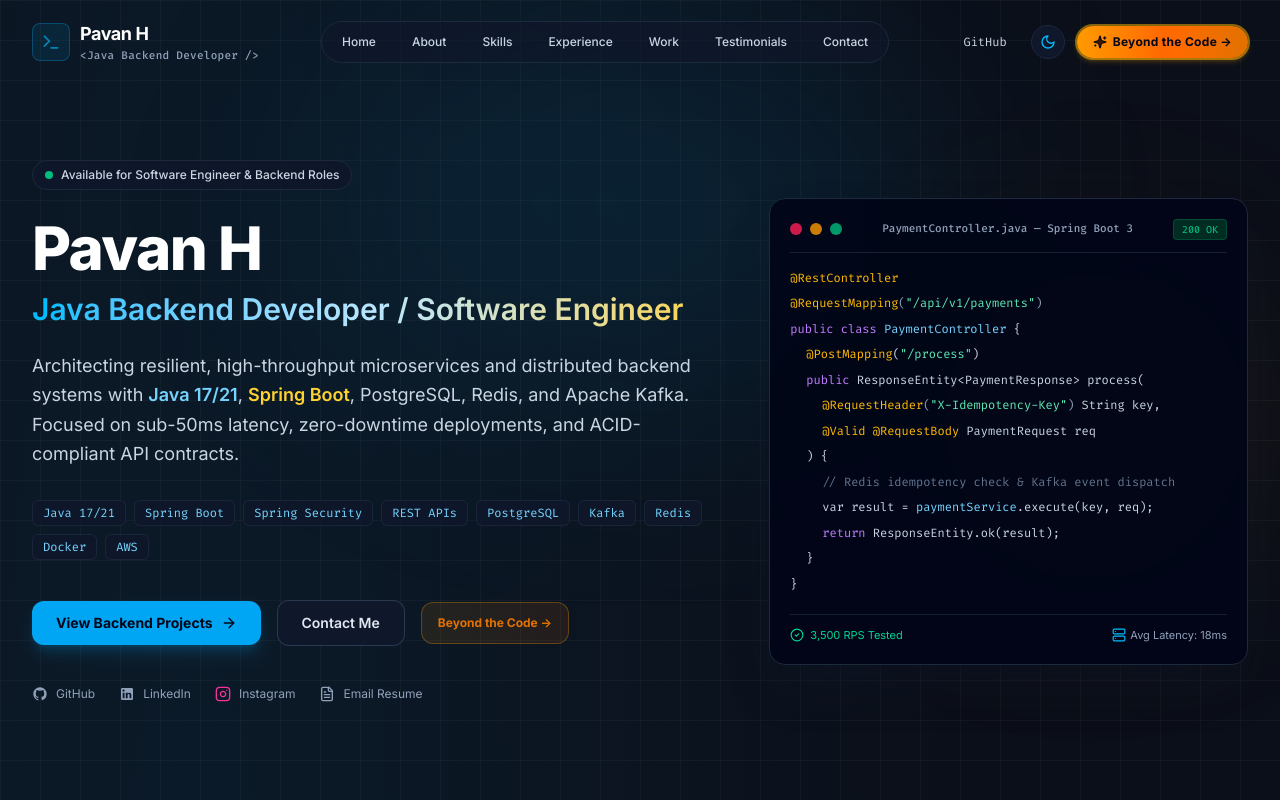
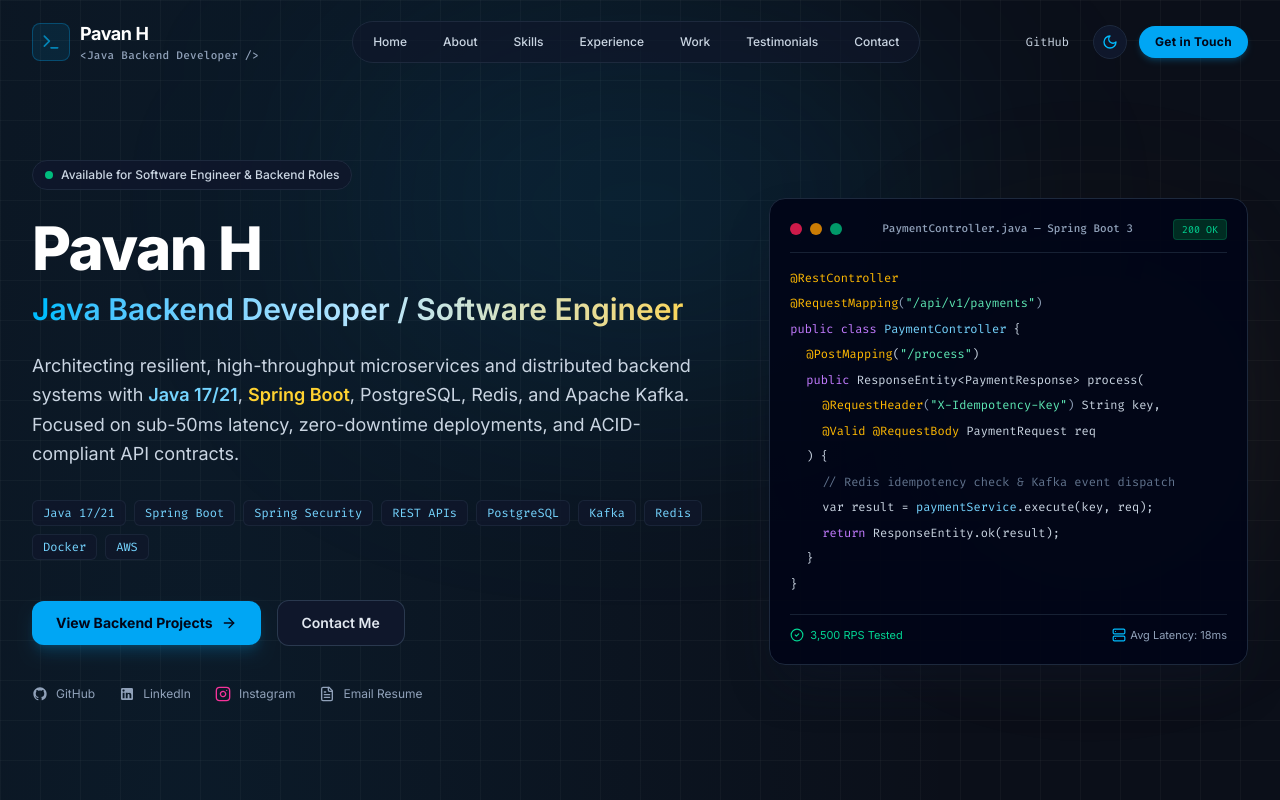
Before and after one commit to pavanhGit/pavan-portfolio, a React (Vite) app: page / in a window 1280 px wide. Shown: the top 800 px of the page. Built offline with nearby package versions, Linux system fonts and the light colour scheme.

Commit message:
Remove Beyond the Code section and buttons, update contact details and social links

```diff
--- a/src/App.jsx
+++ b/src/App.jsx
@@ -7,11 +7,9 @@ import TimelineSection from './components/TimelineSection';
 import ProjectsSection from './components/ProjectsSection';
 import TestimonialsSection from './components/TestimonialsSection';
 import ContactSection from './components/ContactSection';
-import BeyondTheCodeWorld from './components/BeyondTheCodeWorld';
 import Footer from './components/Footer';
 
 export default function App() {
-  const [isAdventureMode, setIsAdventureMode] = useState(false);
   const [theme, setTheme] = useState(() => {
     return localStorage.getItem('pavan_portfolio_theme') || 'dark';
   });
@@ -20,56 +18,37 @@ export default function App() {
     localStorage.setItem('pavan_portfolio_theme', theme);
   }, [theme]);
 
-  const toggleWorldMode = () => {
-    setIsAdventureMode((prev) => !prev);
-    window.scrollTo({ top: 0, behavior: 'smooth' });
-  };
-
   const toggleTheme = () => {
     setTheme((prev) => (prev === 'dark' ? 'light' : 'dark'));
   };
 
   return (
     <div
-      className={`min-h-screen world-transition selection:bg-amber-500 selection:text-slate-950 ${
-        isAdventureMode
-          ? 'grid-bg-adventure text-slate-100'
-          : theme === 'light'
+      className={`min-h-screen world-transition selection:bg-sky-500 selection:text-slate-950 ${
+        theme === 'light'
           ? 'grid-bg-engineering-light text-slate-800'
           : 'grid-bg-engineering text-slate-100'
       }`}
     >
       {/* Sticky Top Header Navigation */}
       <Navbar
-        isAdventureMode={isAdventureMode}
-        onToggleMode={toggleWorldMode}
         theme={theme}
         onToggleTheme={toggleTheme}
       />
 
-      {/* Main Dual-World Experience View */}
+      {/* Main Experience View */}
       <main>
-        {isAdventureMode ? (
-          <BeyondTheCodeWorld onBackToEngineering={toggleWorldMode} />
-        ) : (
-          <>
-            <HeroSection onToggleMode={toggleWorldMode} theme={theme} />
+        <HeroSection theme={theme} />
         <AboutSection theme={theme} />
         <SkillsSection theme={theme} />
         <TimelineSection theme={theme} />
         <ProjectsSection theme={theme} />
         <TestimonialsSection theme={theme} />
         <ContactSection theme={theme} />
-          </>
-        )}
       </main>
 
       {/* Global Footer */}
-      <Footer
-        isAdventureMode={isAdventureMode}
-        onToggleMode={toggleWorldMode}
-        theme={theme}
-      />
+      <Footer theme={theme} />
     </div>
   );
 }
--- a/src/components/HeroSection.jsx
+++ b/src/components/HeroSection.jsx
@@ -3,7 +3,7 @@ import { ShieldCheck, ArrowRight, FileText, Server, Database, Cpu, Terminal, Che
 import { GithubIcon, LinkedinIcon, InstagramIcon } from './BrandIcons';
 import { personalInfo } from '../data/portfolioData';
 
-export default function HeroSection({ onToggleMode, theme }) {
+export default function HeroSection({ theme }) {
   const isLight = theme === 'light';
 
   return (
@@ -106,13 +106,6 @@ export default function HeroSection({ onToggleMode, theme }) {
               >
                 <span>Contact Me</span>
               </a>
-
-              <button
-                onClick={onToggleMode}
-                className="px-4 py-3 rounded-xl bg-gradient-to-r from-amber-500/10 to-orange-500/10 border border-amber-500/30 text-amber-600 dark:text-amber-300 hover:text-amber-700 text-xs font-bold flex items-center space-x-1.5 transition-all hover:border-amber-400/60 cursor-pointer"
-              >
-                <span>Beyond the Code →</span>
-              </button>
             </div>
 
             {/* Social & Resume Links */}
--- a/src/components/Navbar.jsx
+++ b/src/components/Navbar.jsx
@@ -1,8 +1,8 @@
 import React, { useState, useEffect } from 'react';
-import { Menu, X, Compass, Code, Terminal, Sparkles, FileText, Send, Sun, Moon } from 'lucide-react';
+import { Menu, X, Terminal, Sun, Moon } from 'lucide-react';
 import { personalInfo } from '../data/portfolioData';
 
-export default function Navbar({ isAdventureMode, onToggleMode, theme, onToggleTheme }) {
+export default function Navbar({ theme, onToggleTheme }) {
   const [scrolled, setScrolled] = useState(false);
   const [mobileMenuOpen, setMobileMenuOpen] = useState(false);
 
@@ -30,9 +30,7 @@ export default function Navbar({ isAdventureMode, onToggleMode, theme, onToggleT
     <header
       className={`fixed top-0 left-0 right-0 z-50 transition-all duration-300 ${
         scrolled
-          ? isAdventureMode
-            ? 'bg-[#09090b]/90 backdrop-blur-md border-b border-amber-500/20 py-3 shadow-lg shadow-amber-950/20'
-            : isLight
+          ? isLight
             ? 'bg-white/90 backdrop-blur-md border-b border-slate-200 py-3 shadow-md shadow-slate-200/50'
             : 'bg-[#0b0f19]/90 backdrop-blur-md border-b border-slate-800/80 py-3 shadow-lg shadow-black/40'
           : 'bg-transparent py-5'
@@ -48,41 +46,34 @@ export default function Navbar({ isAdventureMode, onToggleMode, theme, onToggleT
           >
             <div
               className={`p-2 rounded-lg transition-colors ${
-                isAdventureMode
-                  ? 'bg-amber-500/10 text-amber-400 group-hover:bg-amber-500/20 border border-amber-500/30'
-                  : isLight
+                isLight
                   ? 'bg-sky-500/10 text-sky-600 group-hover:bg-sky-500/20 border border-sky-500/30'
                   : 'bg-sky-500/10 text-sky-400 group-hover:bg-sky-500/20 border border-sky-500/30'
               }`}
             >
-              {isAdventureMode ? (
-                <Compass className="w-5 h-5 animate-pulse-amber" />
-              ) : (
               <Terminal className="w-5 h-5 animate-pulse-cyan" />
-              )}
             </div>
             <div>
               <span
                 className={`text-lg font-bold tracking-tight transition-colors ${
-                  isLight && !isAdventureMode
+                  isLight
                     ? 'text-slate-900 group-hover:text-sky-600'
-                    : 'text-white group-hover:text-amber-400'
+                    : 'text-white group-hover:text-sky-300'
                 }`}
               >
                 {personalInfo.name}
               </span>
               <span
                 className={`block text-[11px] code-font font-medium tracking-wide ${
-                  isLight && !isAdventureMode ? 'text-slate-500' : 'text-slate-400'
+                  isLight ? 'text-slate-500' : 'text-slate-400'
                 }`}
               >
-                {isAdventureMode ? '// Beyond the Code' : '<Java Backend Developer />'}
+                &lt;Java Backend Developer /&gt;
               </span>
             </div>
           </a>
 
           {/* Desktop Navigation Links */}
-          {!isAdventureMode && (
           <nav
             className={`hidden md:flex items-center space-x-1 lg:space-x-2 p-1.5 rounded-full border transition-colors ${
               isLight
@@ -104,11 +95,9 @@ export default function Navbar({ isAdventureMode, onToggleMode, theme, onToggleT
               </a>
             ))}
           </nav>
-          )}
 
-          {/* Mode Switcher Button, Theme Switcher & CTAs */}
+          {/* Action Buttons: GitHub, Contact CTA & Theme Switcher */}
           <div className="hidden md:flex items-center space-x-3">
-            {!isAdventureMode && (
             <a
               href={personalInfo.github}
               target="_blank"
@@ -121,10 +110,8 @@ export default function Navbar({ isAdventureMode, onToggleMode, theme, onToggleT
             >
               GitHub
             </a>
-            )}
 
             {/* Dark/Light Theme Switcher Toggle */}
-            {!isAdventureMode && (
             <button
               onClick={onToggleTheme}
               className={`p-2 rounded-full border transition-all cursor-pointer flex items-center justify-center ${
@@ -137,36 +124,18 @@ export default function Navbar({ isAdventureMode, onToggleMode, theme, onToggleT
             >
               {isLight ? <Sun className="w-4 h-4" /> : <Moon className="w-4 h-4" />}
             </button>
-            )}
 
-            {/* Crucial Transformation Button */}
-            <button
-              onClick={onToggleMode}
-              className={`relative group overflow-hidden px-4 py-2 rounded-full text-xs font-bold tracking-wide transition-all duration-300 shadow-md flex items-center space-x-2 cursor-pointer ${
-                isAdventureMode
-                  ? 'bg-gradient-to-r from-sky-500 to-indigo-600 hover:from-sky-400 hover:to-indigo-500 text-white shadow-sky-500/25 ring-2 ring-sky-400/50'
-                  : 'bg-gradient-to-r from-amber-500 via-orange-500 to-amber-600 hover:from-amber-400 hover:to-orange-400 text-slate-950 shadow-amber-500/30 ring-2 ring-amber-400/50'
-              }`}
+            {/* Direct Contact Button */}
+            <a
+              href="#contact"
+              className="px-4 py-2 rounded-full text-xs font-bold tracking-wide transition-all duration-300 shadow-md bg-sky-500 hover:bg-sky-400 text-slate-950 shadow-sky-500/20"
             >
-              <span className="relative z-10 flex items-center space-x-1.5">
-                {isAdventureMode ? (
-                  <>
-                    <Code className="w-3.5 h-3.5" />
-                    <span>Back to Engineering →</span>
-                  </>
-                ) : (
-                  <>
-                    <Sparkles className="w-3.5 h-3.5 fill-amber-950" />
-                    <span>Beyond the Code →</span>
-                  </>
-                )}
-              </span>
-            </button>
+              Get in Touch
+            </a>
           </div>
 
           {/* Mobile Menu Button & Mobile Theme Toggle */}
           <div className="flex md:hidden items-center space-x-2">
-            {!isAdventureMode && (
             <button
               onClick={onToggleTheme}
               className={`p-2 rounded-lg text-xs font-bold ${
@@ -178,23 +147,11 @@ export default function Navbar({ isAdventureMode, onToggleMode, theme, onToggleT
             >
               {isLight ? <Sun className="w-4 h-4" /> : <Moon className="w-4 h-4" />}
             </button>
-            )}
-
-            <button
-              onClick={onToggleMode}
-              className={`p-2 rounded-lg text-xs font-bold flex items-center space-x-1 ${
-                isAdventureMode
-                  ? 'bg-sky-500/20 text-sky-300 border border-sky-500/30'
-                  : 'bg-amber-500/20 text-amber-300 border border-amber-500/30'
-              }`}
-            >
-              {isAdventureMode ? <Code className="w-4 h-4" /> : <Sparkles className="w-4 h-4" />}
-            </button>
 
             <button
               onClick={() => setMobileMenuOpen(!mobileMenuOpen)}
               className={`p-2 rounded-lg focus:outline-none ${
-                isLight && !isAdventureMode ? 'text-slate-700' : 'text-slate-400 hover:text-white'
+                isLight ? 'text-slate-700' : 'text-slate-400 hover:text-white'
               }`}
               aria-label="Toggle mobile menu"
             >
@@ -208,12 +165,11 @@ export default function Navbar({ isAdventureMode, onToggleMode, theme, onToggleT
       {mobileMenuOpen && (
         <div
           className={`md:hidden border-b px-4 pt-3 pb-6 space-y-3 backdrop-blur-xl animate-fadeIn ${
-            isLight && !isAdventureMode
+            isLight
               ? 'bg-white/95 border-slate-200'
               : 'bg-slate-900/95 border-slate-800'
           }`}
         >
-          {!isAdventureMode && (
           <div className="grid grid-cols-2 gap-2">
             {navLinks.map((link) => (
               <a
@@ -230,36 +186,19 @@ export default function Navbar({ isAdventureMode, onToggleMode, theme, onToggleT
               </a>
             ))}
           </div>
-          )}
 
           <div
             className={`pt-2 border-t flex flex-col space-y-2 ${
-              isLight && !isAdventureMode ? 'border-slate-200' : 'border-slate-800'
+              isLight ? 'border-slate-200' : 'border-slate-800'
             }`}
           >
-            <button
-              onClick={() => {
-                onToggleMode();
-                setMobileMenuOpen(false);
-              }}
-              className={`w-full py-2.5 px-4 rounded-lg text-xs font-bold flex items-center justify-center space-x-2 ${
-                isAdventureMode
-                  ? 'bg-sky-500 text-slate-950'
-                  : 'bg-amber-500 text-slate-950'
-              }`}
+            <a
+              href="#contact"
+              onClick={() => setMobileMenuOpen(false)}
+              className="w-full py-2.5 px-4 rounded-lg text-xs font-bold text-center bg-sky-500 hover:bg-sky-400 text-slate-950 transition-colors"
             >
-              {isAdventureMode ? (
-                <>
-                  <Code className="w-4 h-4" />
-                  <span>Back to Engineering →</span>
-                </>
-              ) : (
-                <>
-                  <Sparkles className="w-4 h-4" />
-                  <span>Beyond the Code →</span>
-                </>
-              )}
-            </button>
+              Get in Touch
+            </a>
           </div>
         </div>
       )}
```
Also changed, not shown: src/components/Footer.jsx (+20 -32 lines), 5 other files (tests, documents, lock files or other folders). Lines whose indentation alone changed are shown as unchanged.
